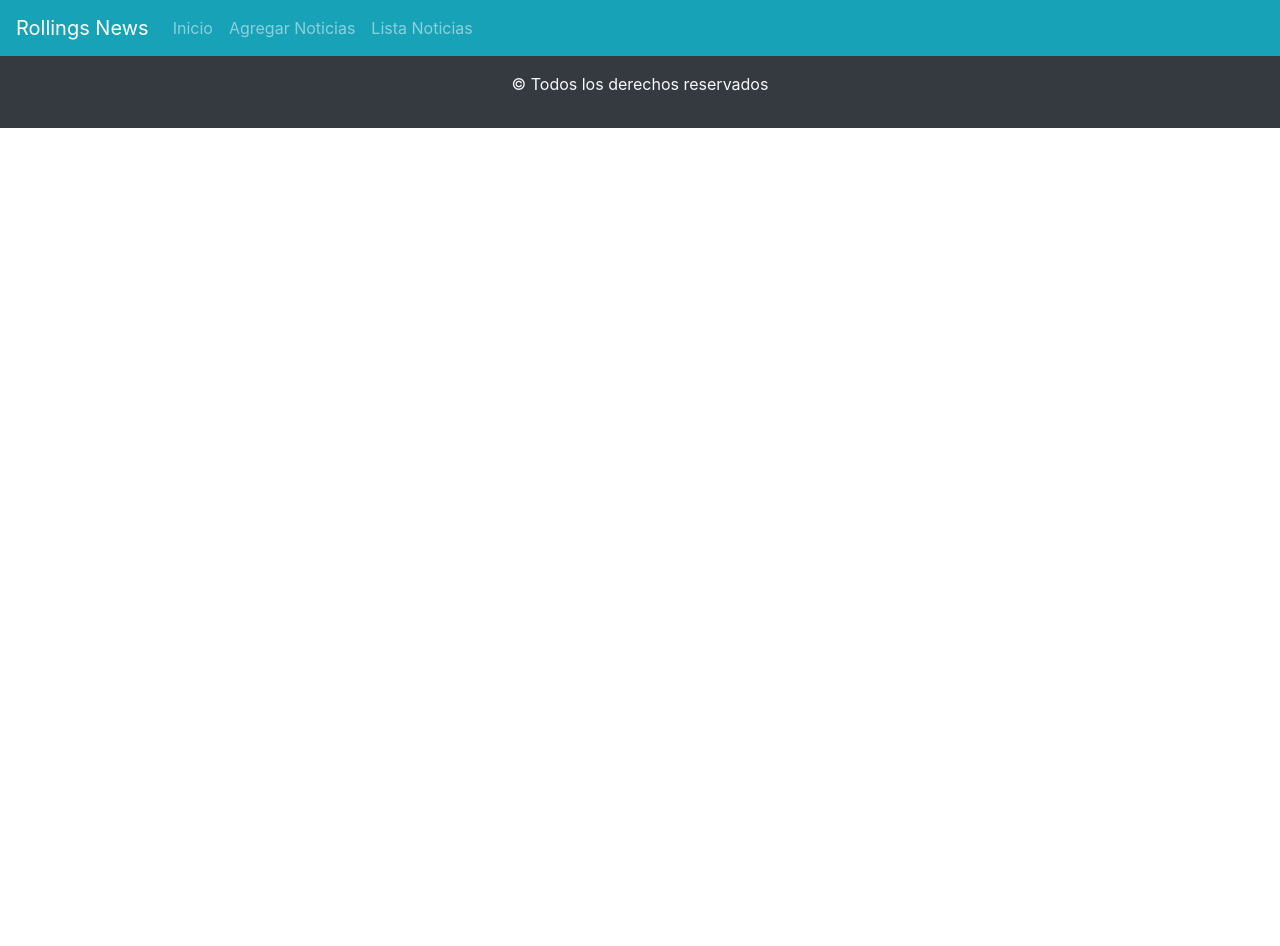
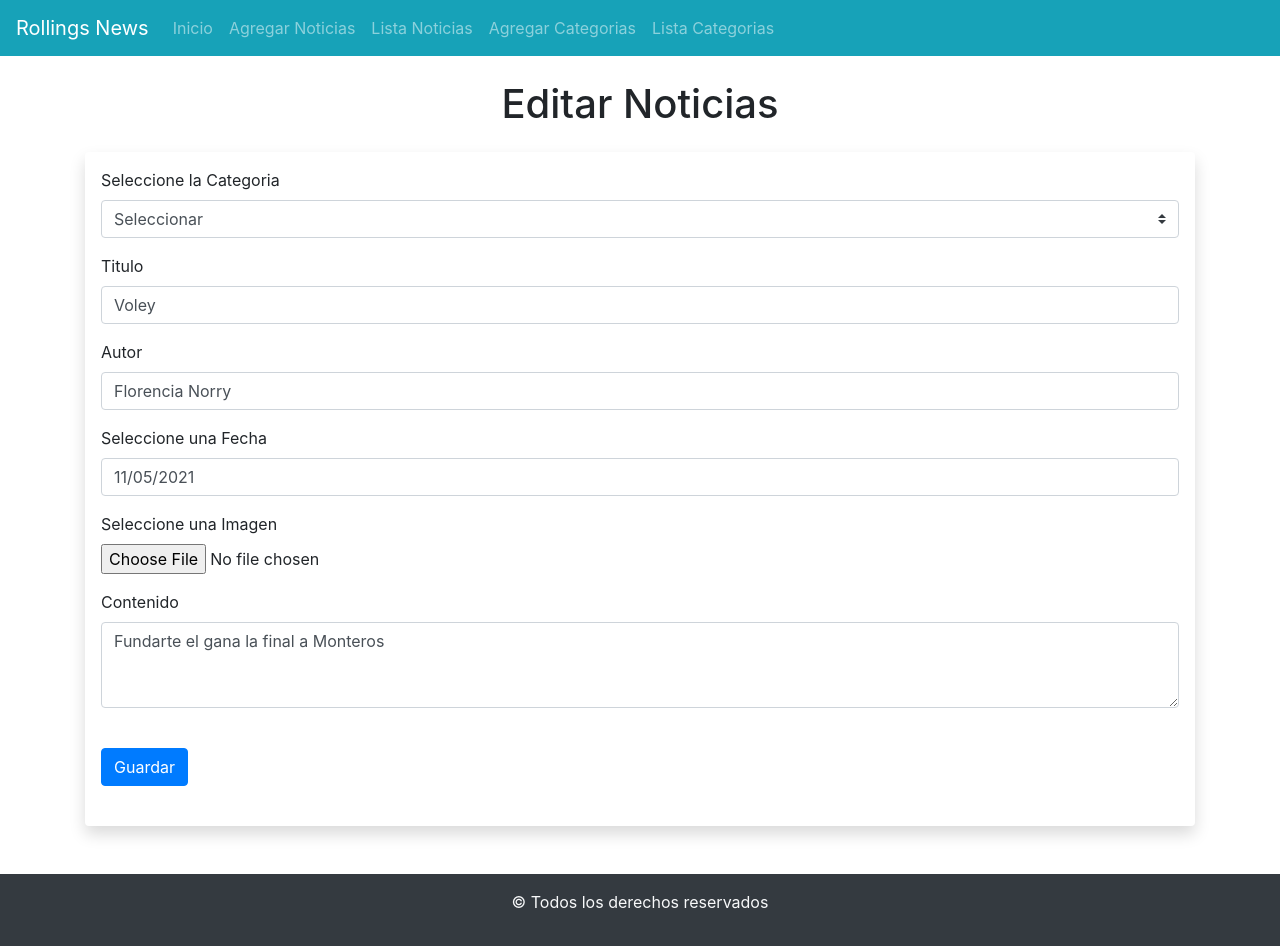
Before and after one commit to OttoCab/RollingNews, a React (Create React App) app: page /ADM/editar/1 in a window 1280 px wide. Before the commit the page ends 800 px from the top, so only its background shows below. Built offline with nearby package versions, Linux system fonts and the light colour scheme; data requests are answered from the project's data file.

Commit message:
se crea la logica para agregar una categoria

```diff
--- a/db.json
+++ b/db.json
@@ -55,6 +55,30 @@
       "fechaNoticia": "13/05/21",
       "contenidoNoticia": "asdasdasdasdasdasdasdasd",
       "id": 7
+    },
+    {
+      "categoria": "actualidad",
+      "id": 8
+    },
+    {
+      "categoria": "actualidad",
+      "id": 9
+    },
+    {
+      "categoria": "actualidad",
+      "id": 10
+    },
+    {
+      "categoria": "nuevo",
+      "id": 11
+    },
+    {
+      "categoria": "gatitos",
+      "id": 12
+    },
+    {
+      "categoria": "gatitos",
+      "id": 13
     }
   ]
 }
--- a/src/App.js
+++ b/src/App.js
@@ -6,6 +6,9 @@ import Footer from './components/common/Footer';
 import "bootstrap/dist/css/bootstrap.min.css";
 import ListaNoticia from './components/ADM/ListaNoticia';
 import AgregarNoticia from './components/ADM/AgregarNoticia';
+import AgregarCategoria from './components/ADM/AgregarCategoria';
+import Categorias from './components/ADM/Categorias';
+import EditarNoticia from './components/ADM/EditarNoticia';
 import {useState, useEffect} from 'react';
 import React from 'react';
 import PgADM from './components/PgADM';
@@ -13,6 +16,7 @@ import PgADM from './components/PgADM';
 function App() {
   const URL = process.env.REACT_APP_API_URL;
   const [noticias, setNoticias] = useState([]);
+  const [categoria, setCategoria] = useState([]);
 
   useEffect(()=>{
     consultarAPI();
@@ -20,11 +24,15 @@ function App() {
 
   const consultarAPI = async()=>{
     try{
+      const respuesta1 = await fetch(URL);
       const respuesta = await fetch(URL);
       console.log(respuesta);
       if(respuesta.status === 200){
         const listaNoticias = await respuesta.json();
         setNoticias(listaNoticias);
+      }if(respuesta1.status === 200){
+        const listaCategorias = await respuesta1.json();
+        setCategoria(listaCategorias);
       }
     }catch(error){
       console.log(error);
@@ -44,6 +52,15 @@ function App() {
         <Route exact path="/ADM/nuevo">
           <AgregarNoticia consultarAPI = {consultarAPI}></AgregarNoticia>
         </Route>
+        <Route exact path="/ADM/editar/:idNoticia">
+          <EditarNoticia consultarAPI = {consultarAPI}></EditarNoticia>
+        </Route>
+        <Route exact path="/ADM/nuevaCategoria">
+          <AgregarCategoria consultarAPI = {consultarAPI}></AgregarCategoria>
+        </Route>
+        <Route exact path="/ADM/Categorias">
+          <Categorias categoria={categoria}></Categorias>
+        </Route>
         {/* Dejo un Route para lo que sera CATEGORIA, no se donde va */}
         <Route></Route>
       </Switch>
--- a/src/components/ADM/AgregarCategoria.js
+++ b/src/components/ADM/AgregarCategoria.js
@@ -1,11 +1,76 @@
-import React from 'react';
+import React, { useState } from "react";
+import { Container, Form, Button, Alert } from "react-bootstrap";
+import Swal from "sweetalert2";
 
-const AgregarCategoria = () => {
-    return (
-        <div>
+const AgregarCategoria = (props) => {
+  const [categoria, setCategoria] = useState("");
+  const [error, setError] = useState(false);
+  const URL = process.env.REACT_APP_API_URL;
+  const handleSubmit = async (e) => {
+    e.preventDefault();
 
-        </div>
-    );
+    if (categoria.trim() === "") {
+      setError(true);
+      return;
+    } else {
+      setError(false);
+      // objeto
+      const cat = {
+        categoria,
+      };
+      console.log(cat);
+
+      try {
+        const enviarCategoria = {
+          method: "POST",
+          headers: {
+            "Content-Type": "application/json",
+          },
+          body: JSON.stringify(cat),
+        };
+        const respuesta = await fetch(URL, enviarCategoria);
+        console.log(respuesta);
+        if (respuesta.status === 201) {
+          Swal.fire(
+            "Categoria agregada!",
+            "Se agrego una nueva Categoria!",
+            "success"
+          );
+          //actualiza la lista de noticias
+          props.consultarAPI();
+        }
+      } catch (error) {
+        console.log(error);
+        Swal.fire(
+          "Ocurrio un error!",
+          "Intentelo de nuevo mas tarde!",
+          "error"
+        );
+      }
+    }
+  };
+
+  return (
+    <Container>
+      <h1 className="text-center my-4">Agregar Categoria</h1>
+      <Form onSubmit={handleSubmit}>
+        <Form.Group>
+          <Form.Label>Nombre de la Categoria</Form.Label>
+          <Form.Control
+            type="text"
+            placeholder="Categoria"
+            onChange={(e) => setCategoria(e.target.value)}
+          />
+        </Form.Group>
+        <Button variant="primary" type="submit">
+          Guardar
+        </Button>
+        {error === true ? (
+          <Alert variant="warning">El campo es obligatorio</Alert>
+        ) : null}
+      </Form>
+    </Container>
+  );
 };
 
 export default AgregarCategoria;
--- a/src/components/ADM/Categorias.js
+++ b/src/components/ADM/Categorias.js
@@ -1,11 +1,25 @@
-import React from 'react';
+import React from "react";
+import { Container, InputGroup, FormControl, ListGroup } from "react-bootstrap";
+import ItemCategoria from "./ItemCategoria";
 
-const Categorias = () => {
-    return (
-        <div>
-
-        </div>
-    );
+const Categorias = (props) => {
+  return (
+    <Container>
+        <h1 className="text-center my-4">Lista de Categoria</h1>
+      <ListGroup ClassName= "my-3">
+        <ListGroup.Item>Cras justo odio</ListGroup.Item>
+      </ListGroup>
+      <section>
+        {props.categoria.map((nota, indice) => (
+          <ItemCategoria
+            key={indice}
+            dato={nota}
+            consultarAPI={props.consultarAPI}
+          ></ItemCategoria>
+        ))}
+      </section>
+    </Container>
+  );
 };
 
 export default Categorias;
--- /dev/null
+++ b/src/components/ADM/EditarNoticia.js
@@ -0,0 +1,109 @@
+import React, { useState, useEffect, useRef } from "react";
+import { Container, Form, Button, Alert } from "react-bootstrap";
+import Swal from "sweetalert2";
+import { useParams } from "react-router-dom";
+
+const EditarNoticia = () => {
+  console.log(useParams().idNoticia);
+  const codNoticia = useParams().idNoticia;
+  const [categoriaNoticia, setCategoriaNoticia] = useState("");
+  const [error, setError] = useState(false);
+  const [noticia, setNoticia] = useState({});
+  const URL = process.env.REACT_APP_API_URL + "/" + codNoticia;
+  //variables de referencia
+  const categoriaNoticiaRef = useRef("");
+  const tituloNoticiaRef = useRef("");
+  const autorNoticiaRef = useRef("");
+  const fechaNoticiaRef = useRef("0");
+  const contenidoNoticiaRef = useRef("");
+
+  useEffect(async () => {
+    try {
+      const respuesta = await fetch(URL);
+      if (respuesta.status === 200) {
+        const noticiaSolicitada = await respuesta.json();
+        setNoticia(noticiaSolicitada);
+      }
+    } catch (error) {
+      console.log(error);
+      Swal.fire("Ocurrio un error!", "Intentelo de nuevo mas tarde!", "error");
+    }
+  }, []);
+
+  const handleSubmit = () => {};
+  return (
+    <Container>
+      <h1 className="text-center my-4">Editar Noticias</h1>
+      <Form
+        className="my-4 shadow p-3 mb-5 bg-body rounded"
+        onSubmit={handleSubmit}
+      >
+        <Form.Group controlId="exampleForm.SelectCustom">
+          <Form.Label>Seleccione la Categoria</Form.Label>
+          <Form.Control
+            as="select"
+            custom
+            onChange={(e) => setCategoriaNoticia(e.target.value)}
+          >
+            <option>Seleccionar</option>
+            <option>Actualidad</option>
+            <option>Espectaculo</option>
+            <option>Tecnología</option>
+            <option>Deportes</option>
+            <option>Política</option>
+            <option>Economía</option>
+            <option>Salud</option>
+            <option>Fotografía</option>
+          </Form.Control>
+        </Form.Group>
+
+        <Form.Group>
+          <Form.Label>Titulo</Form.Label>
+          <Form.Control
+            type="text"
+            placeholder="Ingrese el Titulo de la Noticia"
+            defaultValue={noticia.tituloNoticia}
+            ref={tituloNoticiaRef}
+          />
+        </Form.Group>
+        <Form.Group>
+          <Form.Label>Autor</Form.Label>
+          <Form.Control
+            type="text"
+            placeholder="Ingrese al Autor de la Noticia"
+            defaultValue={noticia.autorNoticia}
+            ref={autorNoticiaRef}
+          />
+        </Form.Group>
+        <Form.Group>
+          <Form.Label>Seleccione una Fecha</Form.Label>
+          <Form.Control
+            type="text"
+            defaultValue={noticia.fechaNoticia}
+            ref={fechaNoticiaRef}
+          />
+        </Form.Group>
+        <Form.Group>
+          <Form.File label="Seleccione una Imagen" />
+        </Form.Group>
+        <Form.Group>
+          <Form.Label>Contenido</Form.Label>
+          <Form.Control
+            as="textarea"
+            rows={3}
+            defaultValue={noticia.contenidoNoticia}
+            ref={contenidoNoticiaRef}
+          />
+        </Form.Group>
+        <Button variant="primary" type="submit" className="my-4">
+          Guardar
+        </Button>
+        {error === true ? (
+          <Alert variant="warning">Todos los campos son obligatorios</Alert>
+        ) : null}
+      </Form>
+    </Container>
+  );
+};
+
+export default EditarNoticia;
--- /dev/null
+++ b/src/components/ADM/ItemCategoria.js
@@ -0,0 +1,29 @@
+import React from "react";
+import { ListGroup } from "react-bootstrap";
+
+const ItemCategoria = (props) => {
+  return (
+    <ListGroup.Item className="d-flex justify-content-between">
+      <p>
+        {props.dato.categoria}
+
+      </p>
+      <div>
+        {/* <Link
+          className="btn btn-warning text-light mr-3"
+          to={"/productos/editar/" + props.producto.id}
+        >
+          <FontAwesomeIcon icon={faPencilAlt}></FontAwesomeIcon>
+        </Link>
+        <Button
+          variant="danger"
+          onClick={() => eliminarProducto(props.producto.id)}
+        >
+          <FontAwesomeIcon icon={faTrashAlt}></FontAwesomeIcon>
+        </Button> */}
+      </div>
+    </ListGroup.Item>
+  );
+};
+
+export default ItemCategoria;
--- a/src/components/ADM/ItemNoticia.js
+++ b/src/components/ADM/ItemNoticia.js
@@ -1,6 +1,7 @@
 import React from "react";
 import { Card, Button, CardGroup } from "react-bootstrap";
 import Swal from 'sweetalert2';
+import {Link} from 'react-router-dom';
 
 const ItemNoticia = (props) => {
   const eliminarNoticia = (idNoticia) =>{
@@ -62,8 +63,8 @@ const ItemNoticia = (props) => {
               </Card.Body>
             </div>
           <section className="d-flex flex-column">
+            <Link className="btn btn-warning text-light" to={'/ADM/editar/'+ props.dato.id}>Editar</Link>
             <Button variant="primary" className="my-2" onClick={()=>eliminarNoticia(props.dato.id)}>Eliminar</Button>
-            <Button variant="primary" className="my-2">Editar</Button>
             <Button variant="primary" className="my-2">Destacar</Button>
           </section>
             </div>
--- a/src/components/ADM/NavegacionAdmin.js
+++ b/src/components/ADM/NavegacionAdmin.js
@@ -12,6 +12,8 @@ const Navegacion = () => {
           <NavLink className="nav-link" exact={true} to='/' >Inicio</NavLink>
           <NavLink className="nav-link" exact={true} to='/ADM/nuevo'>Agregar Noticias</NavLink>
           <NavLink className="nav-link" exact={true} to='/ADM'>Lista Noticias</NavLink>
+          <NavLink className="nav-link" exact={true} to='/ADM/nuevaCategoria'>Agregar Categorias</NavLink>
+          <NavLink className="nav-link" exact={true} to='/ADM/Categorias'>Lista Categorias</NavLink>
         </Nav>
       </Navbar.Collapse>
     </Navbar>
```
Also changed, not shown: src/components/ADM/ListaNoticia.js (+34 -5 lines).
